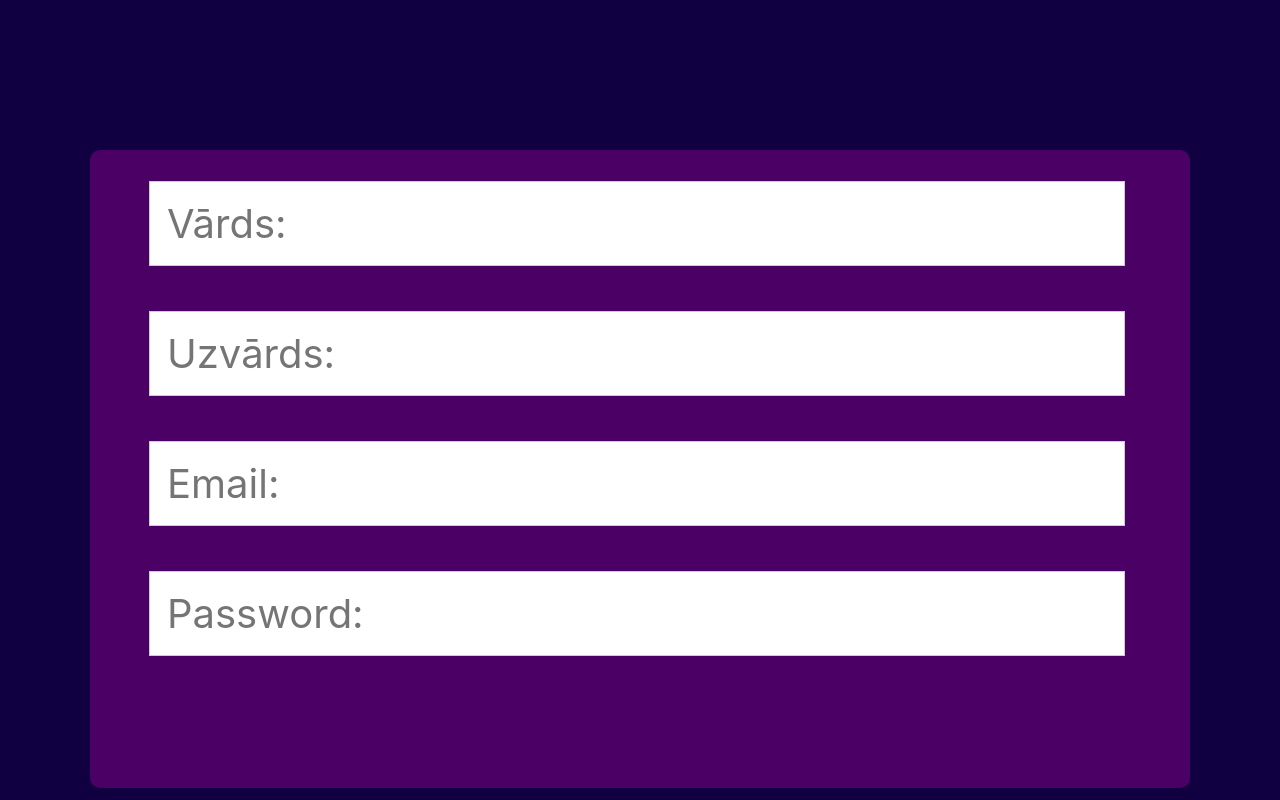
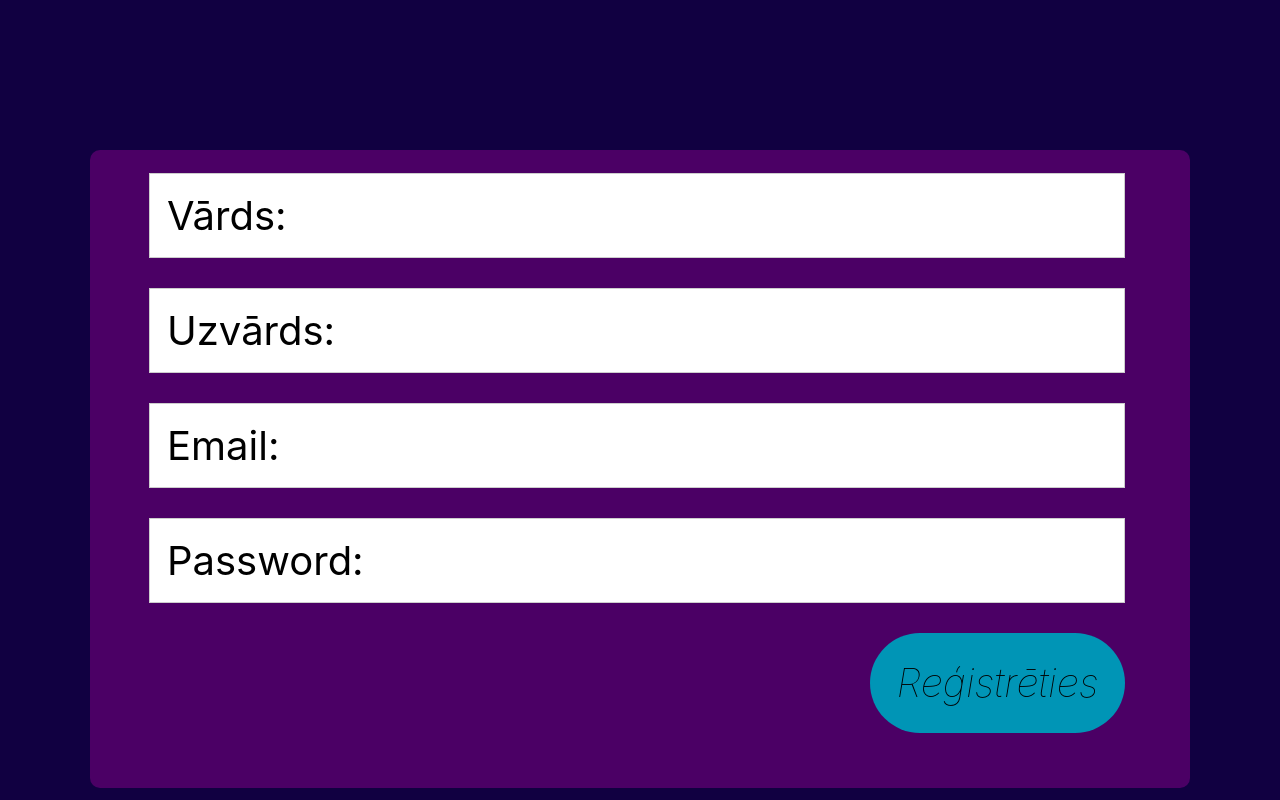
Before and after one commit to DmitrijsMetelica/Mantu-Copejs-Programesana, a PHP site: page /register.html in a window 1280 px wide. Run offline with PHP 8.4, Linux system fonts and the light colour scheme.

Commit message:
Gatava login un register. lapa, bez logo
Nekur bez ielogošanas nav logo, taču viss css un html ir, Nav sākts php un sql.

```diff
--- a/main.css
+++ b/main.css
@@ -93,7 +93,7 @@ body{
     font-style: italic;
     font-weight: 100;
     line-height: normal;
-    background-color: #3461FF;
+    background-color: #0095B6;
     color: #CDCDCD;
     padding: 12px 24px;
     border: none;
@@ -102,21 +102,48 @@ body{
     margin-left: 726px;
     color: #000;
 }
+input::placeholder{
+    color: rgb(0, 0, 0);
+  }
+
 /* Sākam veidot register page */
 
 #registresanas_inputi{
-    margin-top: -270px;
+    margin-top: -278px;
+
 
 }
 
 #registresanas_inputi input {
     font-family: 'Inter', sans-serif;
-    font-style: normal;
+    font-style: sticky;
+
     width: 940px;
     padding: 17px;
-    margin-bottom: 45px;
+    margin-bottom: 30px;
     border: 1px solid #CDCDCD;
     margin-left:-41px;
     font-size: 40px;
     color:#000;
 }
+
+#registresanas_inputi button{
+    height: 100px;
+    width: 255px;
+    font-size: 40px;
+    font-family: 'Inter', sans-serif;
+    font-style: italic;
+    font-weight: 100;
+    line-height: normal;
+    background-color: #0095B6;
+
+    padding: 12px 24px;
+    border: none;
+    border-radius: 50px;
+    cursor: pointer;
+    margin-left: 680px;
+    color: #000;
+}
+input::placeholder{
+    color: rgb(0, 0, 0);
+  }
--- a/register.html
+++ b/register.html
@@ -16,6 +16,8 @@
                 <input type="text" placeholder="Uzvārds:" name="uname_reg" required>
                 <input type="text" placeholder="Email:" name="uname_reg" required>
                 <input placeholder="Password:" name="uname_reg" required>
+
+                <button type="submit">Reģistrēties</button>
             </div>
         </div>
 
```
